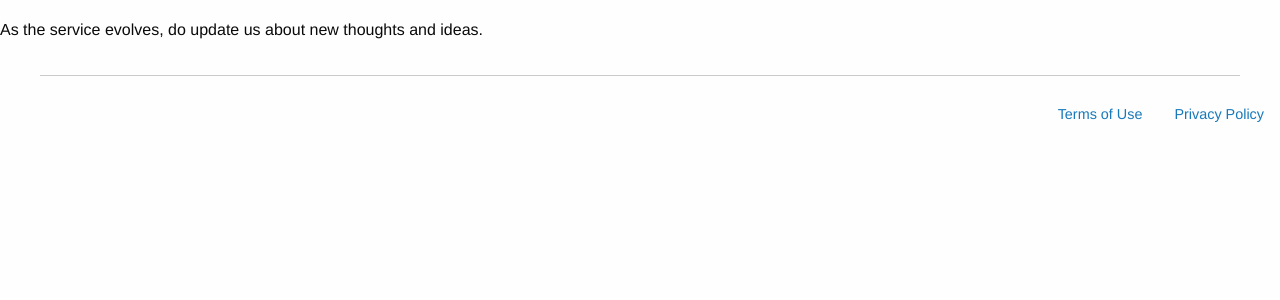
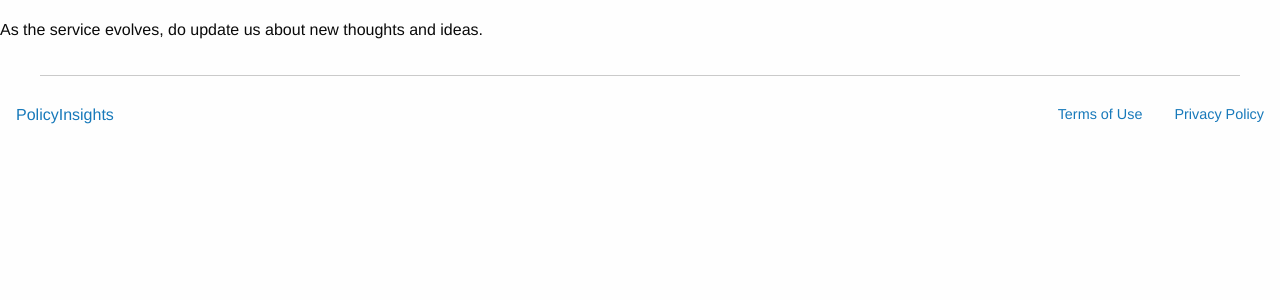
Before and after one commit to dudarev/policyinsights, a Django app: page /feedback/thanks/ in a window 1280 px wide. Shown: the part 180-480 px from the top of the page. Run offline with Django 3.2, Linux system fonts and the light colour scheme; parts of the project's set-up code (start-up, migrations or seed data) failed here and were passed over; some libraries are stand-ins or nearby versions.

Commit message:
Links to PolicyInsights

```diff
--- a/policyinsights/static/css/app.css
+++ b/policyinsights/static/css/app.css
@@ -43,3 +43,7 @@ li.topbar-title a {
 .footer {
     padding-bottom: 2em;
 }
+
+.link-main  {
+    float: left;
+}
--- a/templates/base.html
+++ b/templates/base.html
@@ -27,7 +27,7 @@
 <div class="top-bar-left">
 <ul class="menu">
 <li class="topbar-title">
-    <a href="/">
+    <a href="https://www.policyinsights.us">
     <img src="{% static 'img/logo_550px.png' %}" alt="PolicyInsights Logo" width="275px">
     </a>
 </li>
--- a/templates/base_no_row.html
+++ b/templates/base_no_row.html
@@ -28,6 +28,7 @@
 <ul class="menu">
 <li class="topbar-title">
     <a href="/">
+        <a href="https://www.policyinsights.us">
     <img src="{% static 'img/logo_550px.png' %}" alt="PolicyInsights Logo" width="275px">
     </a>
 </li>
--- a/templates/footer.html
+++ b/templates/footer.html
@@ -1,6 +1,9 @@
 <hr class="before-footer">
 
 <div class="row column footer">
+    <ul class="menu align-left link-main">
+        <li><a href="http://www.policyinsights.us">PolicyInsights</a></li>
+    </ul>
     <ul class="menu align-right legal">
         <li><a href="{% url 'terms-of-use' %}">Terms of Use</a></li>
         <li><a href="{% url 'privacy-policy' %}">Privacy Policy</a></li>
```
